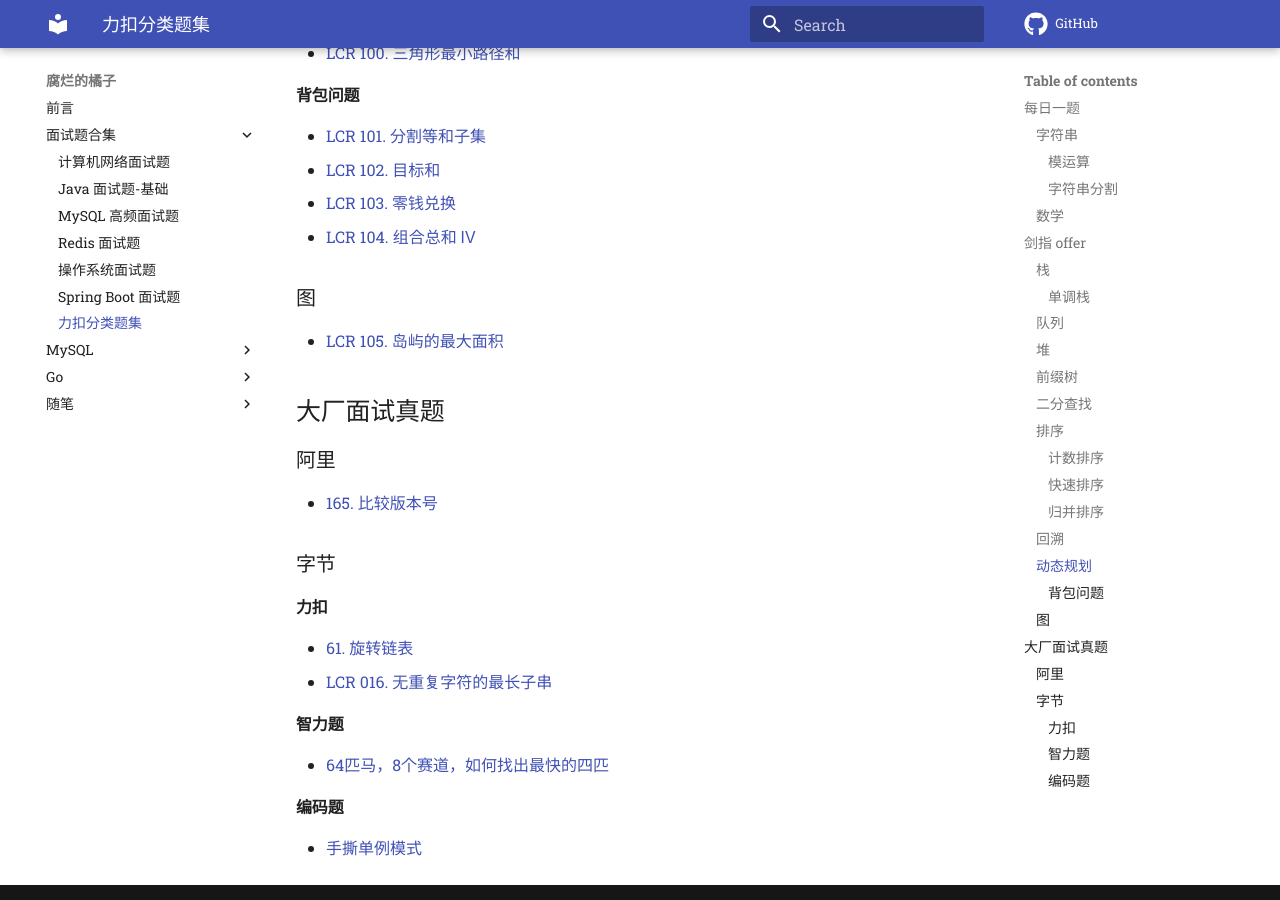
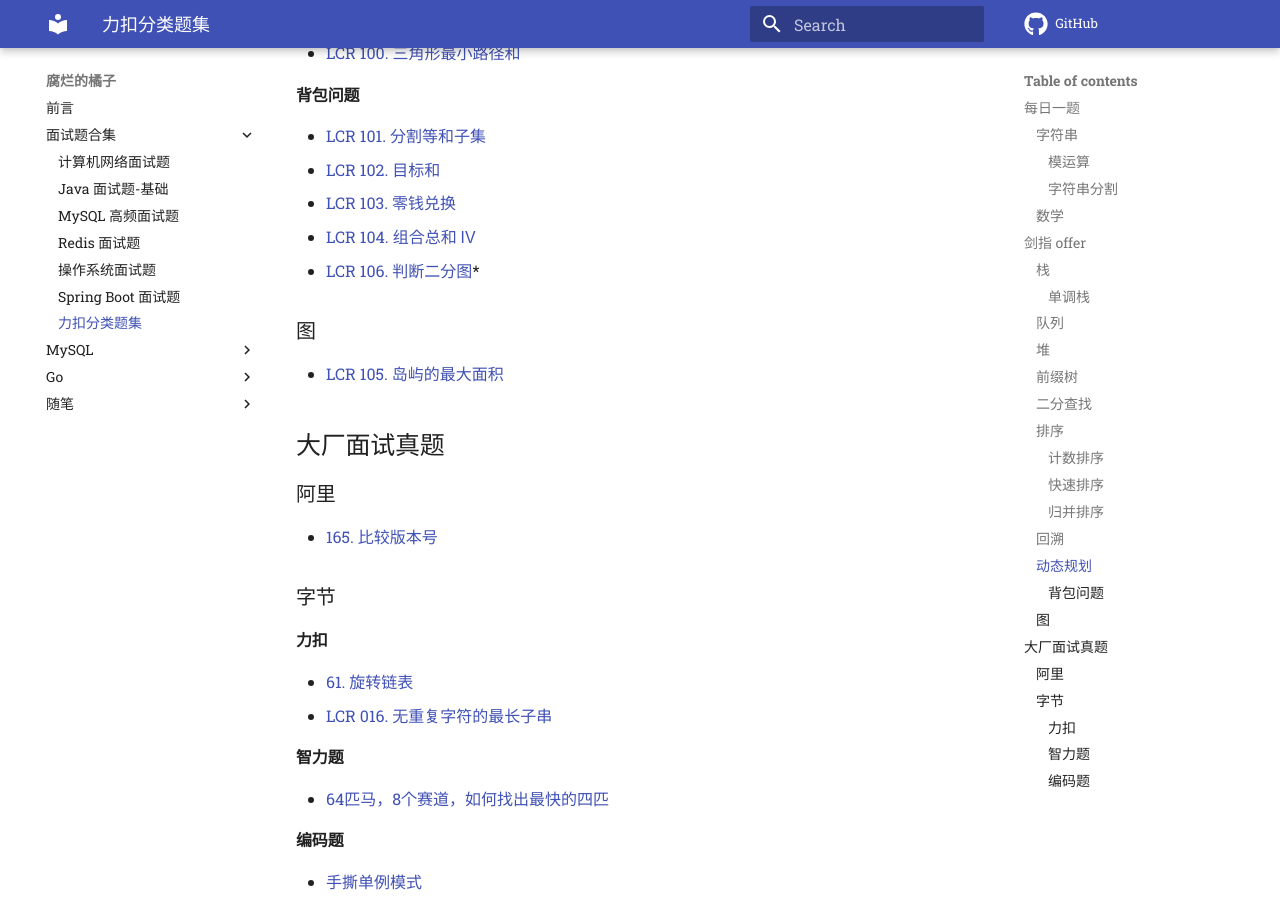
Before and after one commit to z1ming/cs-Hydra, an MkDocs documentation site: the page built from docs/文章/LeetCode.md, in a window 1280 px wide and 900 px high, scrolled down 2946 px. Built offline with MkDocs 1.6.1 and Material for MkDocs 9.7.7, drawn with Linux system fonts in a browser that asks for light colours; comment, search, counter and statistics services are not loaded.

Commit message:
Update LeetCode.md
Signed-off-by: Ziming Meng <zimingm94@gmail.com>

```diff
--- a/docs/文章/LeetCode.md
+++ b/docs/文章/LeetCode.md
@@ -108,6 +108,7 @@
 - [LCR 102. 目标和](https://leetcode.cn/problems/YaVDxD/description/)
 - [LCR 103. 零钱兑换](https://leetcode.cn/problems/gaM7Ch/description/)
 - [LCR 104. 组合总和 Ⅳ](https://leetcode.cn/problems/D0F0SV/description/)
+- [LCR 106. 判断二分图](https://leetcode.cn/problems/vEAB3K/description/)*
 
 ### 图
 
```
